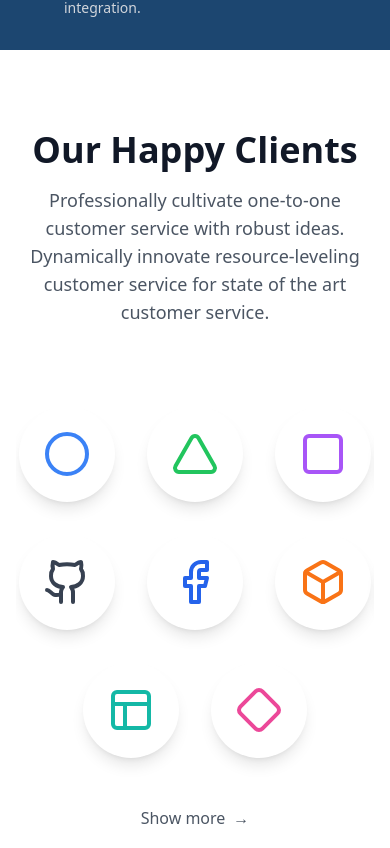
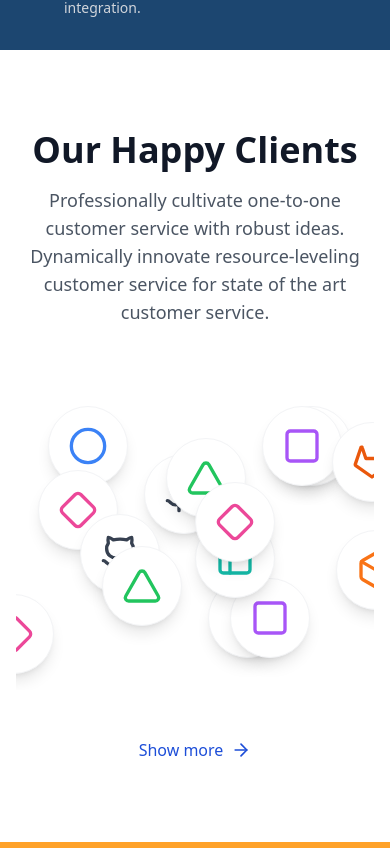
Before and after one commit to impaaras/registerkaroassessment, a Next.js app: page / in a window 390 px wide. Shown: the part 7216-8064 px from the top of the page. Built offline with nearby package versions, Linux system fonts and the light colour scheme.

Commit message:
few changes after submission

```diff
--- a/src/app/components/Clients.jsx
+++ b/src/app/components/Clients.jsx
@@ -1,5 +1,4 @@
 "use client";
-
 import { useState } from "react";
 import {
   Circle,
@@ -18,41 +17,56 @@ import {
   Codepen,
   Codesandbox,
   Framer,
-  Twitter,
 } from "lucide-react";
 
 export default function ClientsSection() {
   const [showMore, setShowMore] = useState(false);
 
   const mainLogos = [
-    { Icon: Circle, color: "text-blue-500" },
-    { Icon: Triangle, color: "text-green-500" },
-    { Icon: Square, color: "text-purple-500" },
-    { Icon: Github, color: "text-gray-700" },
-    { Icon: Facebook, color: "text-blue-600" },
-    { Icon: Box, color: "text-orange-500" },
-    { Icon: Layout, color: "text-teal-500" },
-    { Icon: Diamond, color: "text-pink-500" },
+    { Icon: Circle, color: "text-blue-500", position: "top-4 left-8" },
+    { Icon: Github, color: "text-gray-700", position: "top-16 left-32" },
+    { Icon: Facebook, color: "text-blue-600", position: "top-4 left-64" },
+    { Icon: Box, color: "text-orange-500", position: "top-24 left-96" },
+    { Icon: Layout, color: "text-teal-500", position: "top-8 right-96" },
+    { Icon: Diamond, color: "text-pink-500", position: "top-20 right-64" },
+    { Icon: Triangle, color: "text-green-500", position: "top-12 right-32" },
+    { Icon: Square, color: "text-purple-500", position: "top-4 right-8" },
+    { Icon: Github, color: "text-gray-700", position: "bottom-24 left-16" },
+    { Icon: Facebook, color: "text-blue-600", position: "bottom-8 left-48" },
+    { Icon: Box, color: "text-orange-500", position: "bottom-20 left-80" },
+    { Icon: Diamond, color: "text-pink-500", position: "bottom-4 right-80" },
+    { Icon: Triangle, color: "text-green-500", position: "bottom-16 right-48" },
+    { Icon: Square, color: "text-purple-500", position: "bottom-8 right-16" },
+    { Icon: Layout, color: "text-teal-500", position: "top-32 left-1/2" },
+    { Icon: Diamond, color: "text-pink-500", position: "bottom-32 left-1/2" },
   ];
 
   const additionalLogos = [
-    { Icon: Trello, color: "text-blue-400" },
-    { Icon: Slack, color: "text-purple-600" },
-    { Icon: Figma, color: "text-black" },
-    { Icon: Gitlab, color: "text-orange-600" },
-    { Icon: Chrome, color: "text-blue-500" },
-    { Icon: Codepen, color: "text-gray-800" },
-    { Icon: Codesandbox, color: "text-blue-700" },
-    { Icon: Framer, color: "text-black" },
+    { Icon: Trello, color: "text-blue-400", position: "top-8 left-16" },
+    { Icon: Slack, color: "text-purple-600", position: "top-24 left-48" },
+    { Icon: Figma, color: "text-black", position: "top-12 left-80" },
+    { Icon: Gitlab, color: "text-orange-600", position: "top-8 right-80" },
+    { Icon: Chrome, color: "text-blue-500", position: "top-24 right-48" },
+    { Icon: Codepen, color: "text-gray-800", position: "top-12 right-16" },
+    {
+      Icon: Codesandbox,
+      color: "text-blue-700",
+      position: "bottom-24 left-32",
+    },
+    { Icon: Framer, color: "text-black", position: "bottom-8 left-64" },
+    { Icon: Trello, color: "text-blue-400", position: "bottom-20 right-64" },
+    { Icon: Slack, color: "text-purple-600", position: "bottom-8 right-32" },
+    { Icon: Figma, color: "text-black", position: "top-32 left-1/2" },
+    { Icon: Gitlab, color: "text-orange-600", position: "bottom-32 left-1/2" },
   ];
 
   return (
-    <main className="bg-white py-20 px-4">
-      <div className="mx-auto">
-        <div className="text-center mb-20">
-          <h1 className="text-4xl font-bold text-gray-900 mb-4">
+    <div className="bg-white py-20">
+      <div className="mx-auto px-4 sm:px-6 lg:px-8">
+        <div className="text-center mb-16">
+          <h2 className="text-4xl font-bold text-gray-900 mb-4">
             Our Happy Clients
-          </h1>
+          </h2>
           <p className="text-lg text-gray-600 max-w-3xl mx-auto">
             Professionally cultivate one-to-one customer service with robust
             ideas. Dynamically innovate resource-leveling customer service for
@@ -60,58 +74,92 @@ export default function ClientsSection() {
           </p>
         </div>
 
-        <div className="relative overflow-hidden">
-          <div className="flex gap-8 flex-wrap ">
+        <div className="relative h-[300px] overflow-hidden">
+          {/* Main Logos */}
           <div
-              className={`flex gap-8 flex-wrap justify-center transition-transform duration-700 ${
+            className={`absolute w-full transition-transform duration-700 ease-in-out ${
               showMore ? "-translate-x-full" : "translate-x-0"
             }`}
           >
-              {mainLogos.map((logo, index) => (
+            <div className="relative h-[300px]">
+              {mainLogos.map(({ Icon, color, position }, index) => (
                 <div
                   key={index}
-                  className="transform transition-all duration-500 hover:scale-110"
+                  className={`absolute ${position} transition-all duration-300 hover:scale-110`}
                 >
-                  <div className="w-24 h-24 bg-white rounded-full shadow-lg flex items-center justify-center hover:shadow-xl">
-                    <logo.Icon className={`w-12 h-12 ${logo.color}`} />
-                  </div>
-                </div>
-              ))}
-            </div>
-
-            <div
-              className={`absolute top-0 left-0 flex gap-8 flex-wrap justify-center transition-transform duration-700 ${
-                showMore ? "translate-x-0" : "translate-x-full"
-              }`}
-            >
-              {additionalLogos.map((logo, index) => (
-                <div
-                  key={index}
-                  className="transform transition-all duration-500 hover:scale-110"
-                >
-                  <div className="w-24 h-24 bg-white rounded-full shadow-lg flex items-center justify-center hover:shadow-xl">
-                    <logo.Icon className={`w-12 h-12 ${logo.color}`} />
+                  <div className="bg-white rounded-full shadow-lg p-4 w-20 h-20 flex items-center justify-center border border-gray-100">
+                    <Icon className={`w-10 h-10 ${color}`} />
                   </div>
                 </div>
               ))}
             </div>
           </div>
 
-          {!showMore && (
+          <div
+            className={`absolute w-full transition-transform duration-700 ease-in-out ${
+              showMore ? "translate-x-0" : "translate-x-full"
+            }`}
+          >
+            <div className="relative h-[300px]">
+              {additionalLogos.map(({ Icon, color, position }, index) => (
+                <div
+                  key={index}
+                  className={`absolute ${position} transition-all duration-300 hover:scale-110`}
+                >
+                  <div className="bg-white rounded-full shadow-lg p-4 w-20 h-20 flex items-center justify-center border border-gray-100">
+                    <Icon className={`w-10 h-10 ${color}`} />
+                  </div>
+                </div>
+              ))}
+            </div>
+          </div>
+        </div>
+
         <div className="text-center mt-12">
           <button
-                onClick={() => setShowMore(true)}
-                className="inline-flex items-center gap-2 text-gray-600 hover:text-gray-900 transition-colors font-medium group"
+            onClick={() => setShowMore(!showMore)}
+            className="inline-flex items-center gap-2 text-blue-700 hover:text-blue-800 transition-colors font-medium"
           >
+            {showMore ? (
+              <>
+                Show less
+                <svg
+                  xmlns="http://www.w3.org/2000/svg"
+                  width="20"
+                  height="20"
+                  viewBox="0 0 24 24"
+                  fill="none"
+                  stroke="currentColor"
+                  strokeWidth="2"
+                  strokeLinecap="round"
+                  strokeLinejoin="round"
+                >
+                  <path d="M19 12H5" />
+                  <path d="M12 19l-7-7 7-7" />
+                </svg>
+              </>
+            ) : (
+              <>
                 Show more
-                <span className="transform group-hover:translate-x-1 transition-transform">
-                  →
-                </span>
+                <svg
+                  xmlns="http://www.w3.org/2000/svg"
+                  width="20"
+                  height="20"
+                  viewBox="0 0 24 24"
+                  fill="none"
+                  stroke="currentColor"
+                  strokeWidth="2"
+                  strokeLinecap="round"
+                  strokeLinejoin="round"
+                >
+                  <path d="M5 12h14" />
+                  <path d="M12 5l7 7-7 7" />
+                </svg>
+              </>
+            )}
           </button>
         </div>
-          )}
       </div>
     </div>
-    </main>
   );
 }
```
Lines whose indentation alone changed are shown as unchanged.
